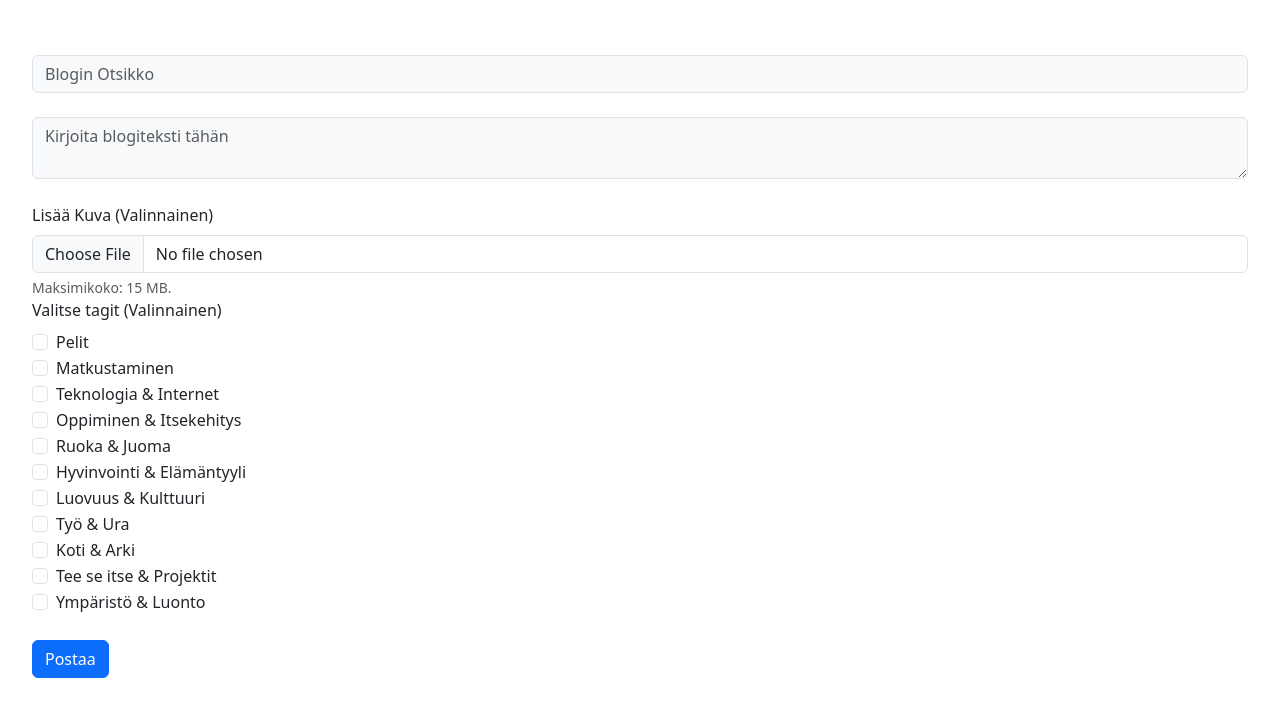
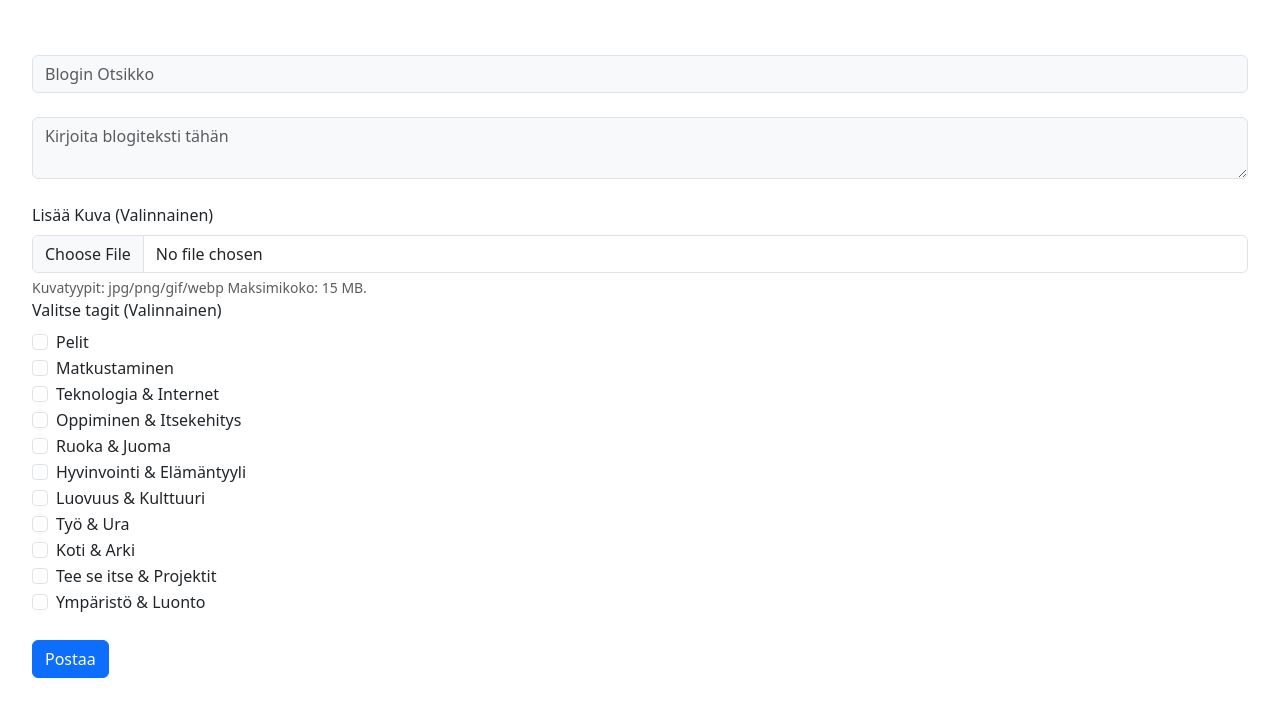
Before and after one commit to Ka-Eer/BlogiPalvelu, a PHP site: page /blogi.html in a window 1280 px wide. Shown: the part 419-1128 px from the top of the page. Run offline with PHP 8.4, Linux system fonts and the light colour scheme.

Commit message:
Kuvalähetys hotfix

```diff
--- a/blogi.html
+++ b/blogi.html
@@ -41,7 +41,7 @@
         <label class="form-label" for="blogImg">Lisää Kuva (Valinnainen)</label>
         <br>
         <input class="form-control" type="file" accept="image/*" name="blogImg" id="blogImg">
-        <div class="form-text">Maksimikoko: 15 MB.</div>
+        <div class="form-text">Kuvatyypit: jpg/png/gif/webp Maksimikoko: 15 MB.</div>
         <label class="form-label">Valitse tagit (Valinnainen)</label>
         <div class="form-check">
             <input class="form-check-input" type="checkbox" name = "blogTag1" id="blogTag1" value="1">
```
Also changed, not shown: blog_send.php (+4 -9 lines).
